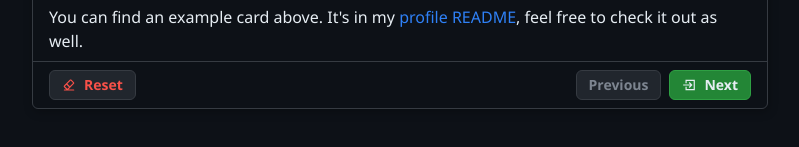
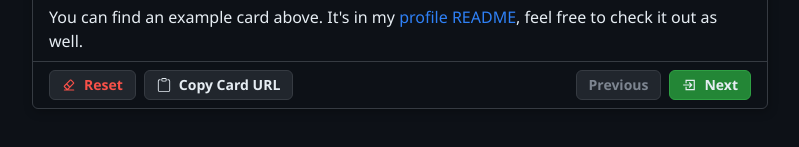
Before and after one commit to 0l1v3rr/github-readme-tech-stack, a React (Vite) app in the folder client/: page / in a window 1280 px wide. Shown: the part 599-746 px from the top of the page, without its empty margins (240-1039 px from the left). Built offline with nearby package versions, Linux system fonts and the light colour scheme; no server answers.

Commit message:
client(FormWrapper.tsx): add Copy Card Url button

```diff
--- a/client/src/components/ui/FormWrapper.tsx
+++ b/client/src/components/ui/FormWrapper.tsx
@@ -1,9 +1,10 @@
-import { FormHTMLAttributes, ReactNode } from "react";
+import { FormHTMLAttributes, ReactNode, useCallback, useState } from "react";
 import { AiOutlineSetting } from "react-icons/ai";
 import { CgErase, CgEnter } from "react-icons/cg";
 import Button from "./Button";
 import { cn } from "./utils";
 import { useMultistepContext } from "../../hooks/useMultistepContext";
+import { BsClipboardCheck, BsClipboard } from "react-icons/bs";
 
 interface Props extends FormHTMLAttributes<HTMLFormElement> {
   title: string;
@@ -12,6 +13,7 @@ interface Props extends FormHTMLAttributes<HTMLFormElement> {
 
 const FormWrapper = ({ title, children, className, ...props }: Props) => {
   const {
+    card,
     isFirstPage,
     isLastPage,
     currentPageIndex,
@@ -20,6 +22,19 @@ const FormWrapper = ({ title, children, className, ...props }: Props) => {
     totalPages,
     resetCard,
   } = useMultistepContext();
+
+  const [copied, setCopied] = useState(false);
+
+  const copyCardUrl = useCallback(() => {
+    setCopied(true);
+    navigator.clipboard.writeText(
+      `https://0l1v3rr.github.io/github-readme-tech-stack?card=${JSON.stringify(
+        card
+      )}&page=${currentPageIndex}`
+    );
+
+    setTimeout(() => setCopied(false), 1000);
+  }, [card, currentPageIndex]);
 
   return (
     <form
@@ -57,6 +72,15 @@ const FormWrapper = ({ title, children, className, ...props }: Props) => {
         />
 
         <Button
+          onClick={copyCardUrl}
+          label={copied ? "Copied" : "Copy Card URL"}
+          variant="secondary"
+          size="small"
+          className={copied ? "text-gh-lime-active" : ""}
+          icon={copied ? <BsClipboardCheck /> : <BsClipboard />}
+        />
+
+        <Button
           onClick={previousPage}
           disabled={isFirstPage}
           label="Previous"
```
